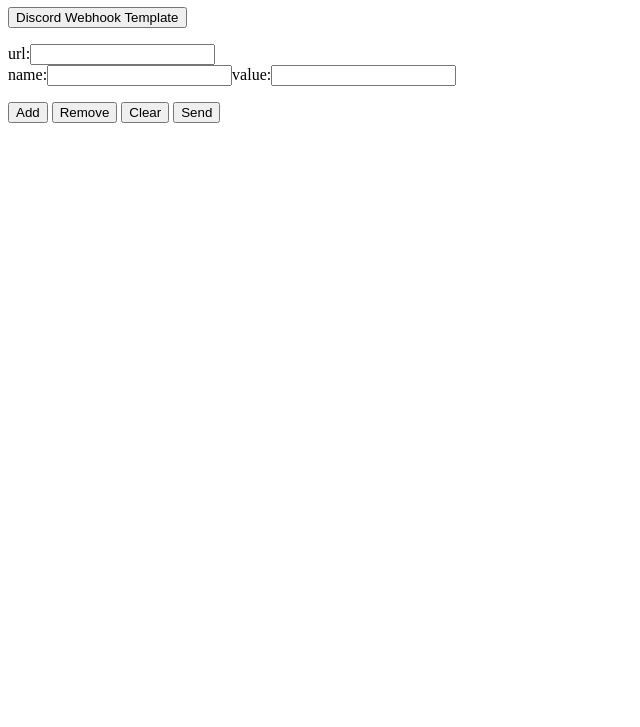
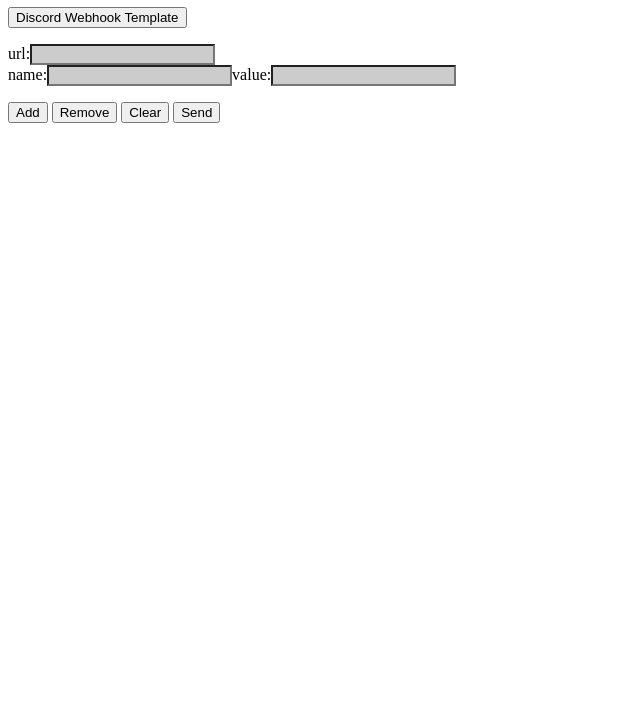
Before and after one commit to Mr-Ojii/Easy-POST, a plain HTML site: page index.html in a window 1280 px wide. Shown: the part 73-800 px from the top of the page, without its empty margins (0-640 px from the left). Drawn offline with Linux system fonts and the light colour scheme.

Commit message:
ダークモードへの対応

```diff
--- a/click.js
+++ b/click.js
@@ -29,8 +29,8 @@ function update()
     let text = "";
     for (let index = 0; index < formcount; index++) {
         text = text + 'name:<input type="text" id="name' + index + '"/>value:<input type="text" id="value' + index + '"/><br />';
-        document.getElementById("divbody").innerHTML = text;
     }
+    document.getElementById("divbody").innerHTML = text;
 }
 
 function addcount()
--- /dev/null
+++ b/css.css
@@ -0,0 +1,25 @@
+body
+{
+	color:#fff;
+	background-color:#555;
+}
+
+input
+{
+	color:#fff;
+	background-color:#000;
+}
+
+@media (prefers-color-scheme: light) {
+	body
+	{
+		background-color: #ffffff;
+		color:#000000
+	}
+
+	input
+	{
+		color:#000;
+		background-color:#ccc;
+	}
+}
--- a/index.html
+++ b/index.html
@@ -2,6 +2,7 @@
 <html>
 
 <head>
+    <link rel="stylesheet" href="css.css" type="text/css">
     <script src="./click.js" type="text/javascript"></script>
 </head>
 
```
